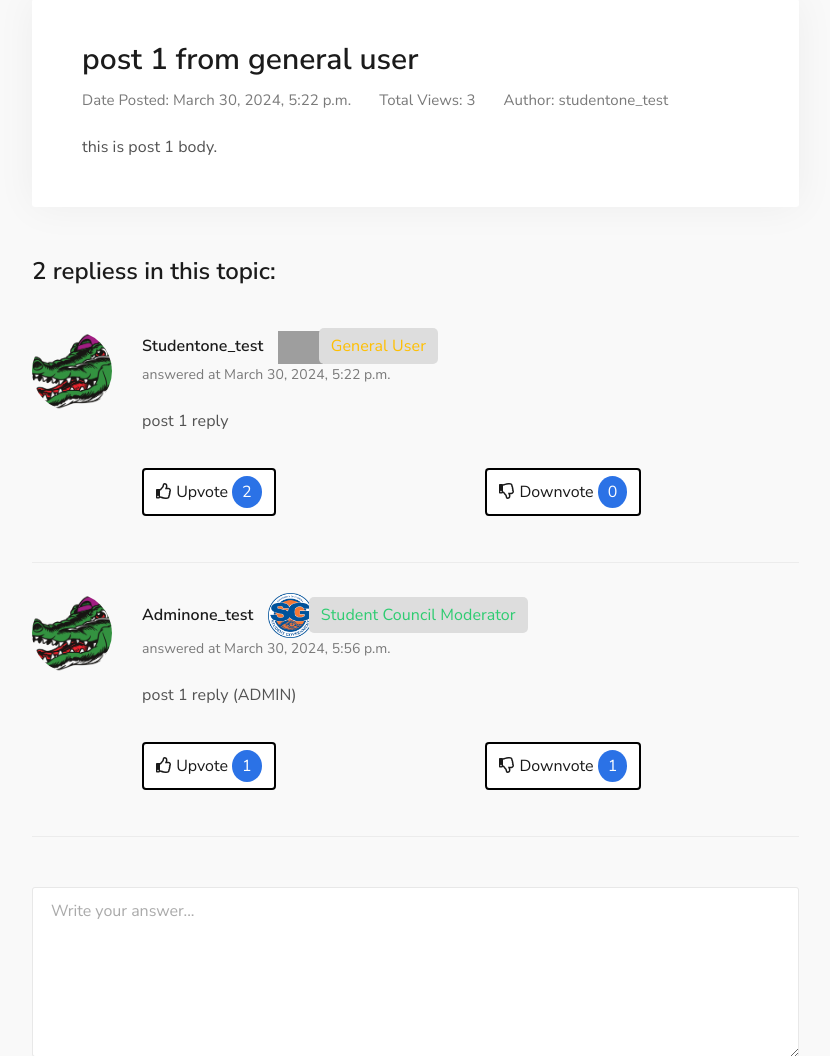
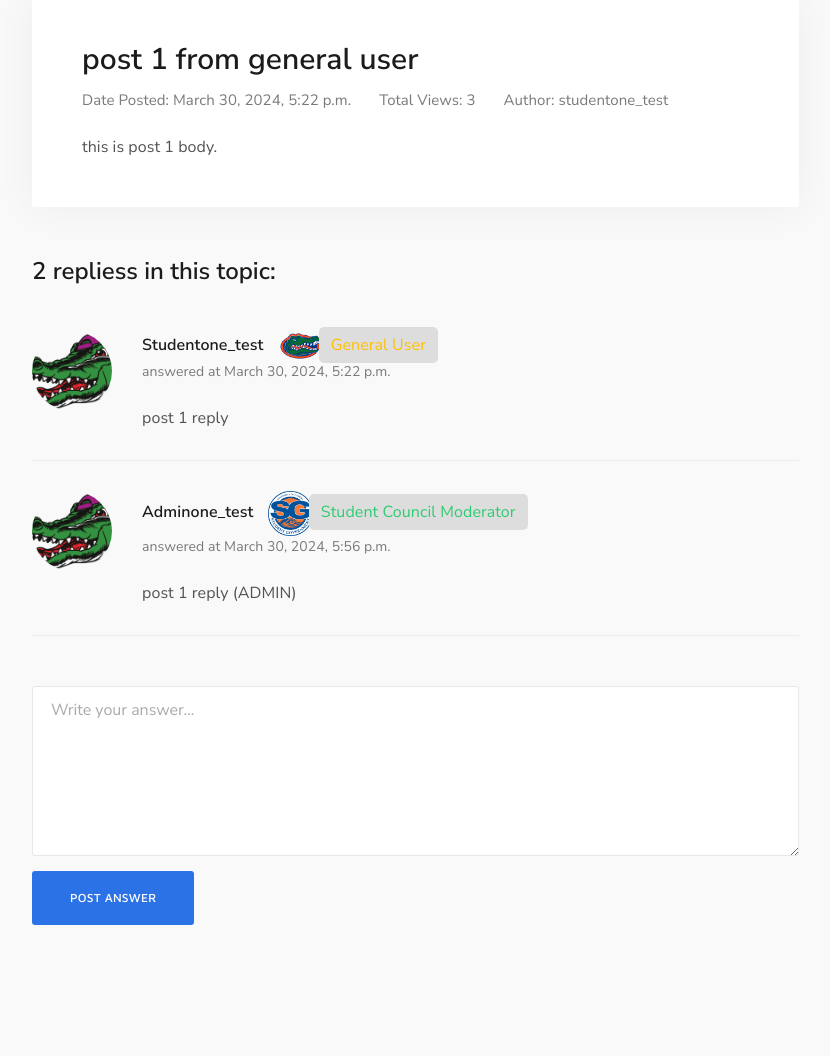
Before and after one commit to ZachJasko/CEN3031-Project, a Django app: page /topic/1/ in a window 1280 px wide. Shown: the part 233-1289 px from the top of the page, without its empty margins (23-853 px from the left). Run offline with Django 3.2, Linux system fonts and the light colour scheme; a user stored in the database is signed in; data comes from the database, SQL or seed files in the repository; both versions use the stored data as it was after the commit; parts of the project's set-up code (start-up, migrations or seed data) failed here and were passed over; some libraries are stand-ins or nearby versions; grey boxes are pictures that could not be loaded.

Commit message:
creating backup (NO PR)

```diff
--- a/forum/models.py
+++ b/forum/models.py
@@ -10,6 +10,7 @@ class Author(models.Model):
     user = models.OneToOneField(User, on_delete = models.CASCADE)
     profile_pic = models.ImageField(default="gator-mascot-head-vector.png", null=True, blank=True)
     is_moderator = models.BooleanField(default=False)
+    gator_points = models.IntegerField(default=0)
 
     def __str__(self):
         return self.user.username
--- a/static/css/custom.css
+++ b/static/css/custom.css
@@ -64,8 +64,10 @@ body{
     border-width: 2px;
 }
 
+
+/*
 .upvote-count, .downvote-count{
-    border: ;
+    border: 1px solid black;
     width: 10px;
     background-color: #2B72E6;
     color: white;
@@ -73,6 +75,7 @@ body{
     padding: 5px 10px;
     line-height: 2;
 }
+*/
 
 .dx-comment .dx-comment-cont .dx-comment-name {
   top: 0px;
--- a/templates/topic-detail.html
+++ b/templates/topic-detail.html
@@ -44,7 +44,7 @@
                                     </span>
                                     {% else %}
                                     <span class="dx-comment-profession">
-                                        <img src="{% static 'images/badge-user.png' %}" width="45px;" alt="">
+                                        <img src="{% static 'images/florida-gators-logo.png' %}" width="45px;" alt="">
                                         <span class="label-user">General User</span>
                                     </span>
                                     {% endif %}
--- a/templates/vote-section.html
+++ b/templates/vote-section.html
@@ -1,3 +1,4 @@
+<!--
 <div class="dx-comment-vote">
     <div class="row">
         <div class="col-lg-6">
@@ -29,3 +30,4 @@
         </div>
     </div>
 </div>
+-->
```
Also changed, not shown: db.sqlite3, forum/migrations/0001_initial.py, forum/migrations/0003_author_gator_points.py (added), static/images/v3_0573082.jpg (added), 1 other file.
